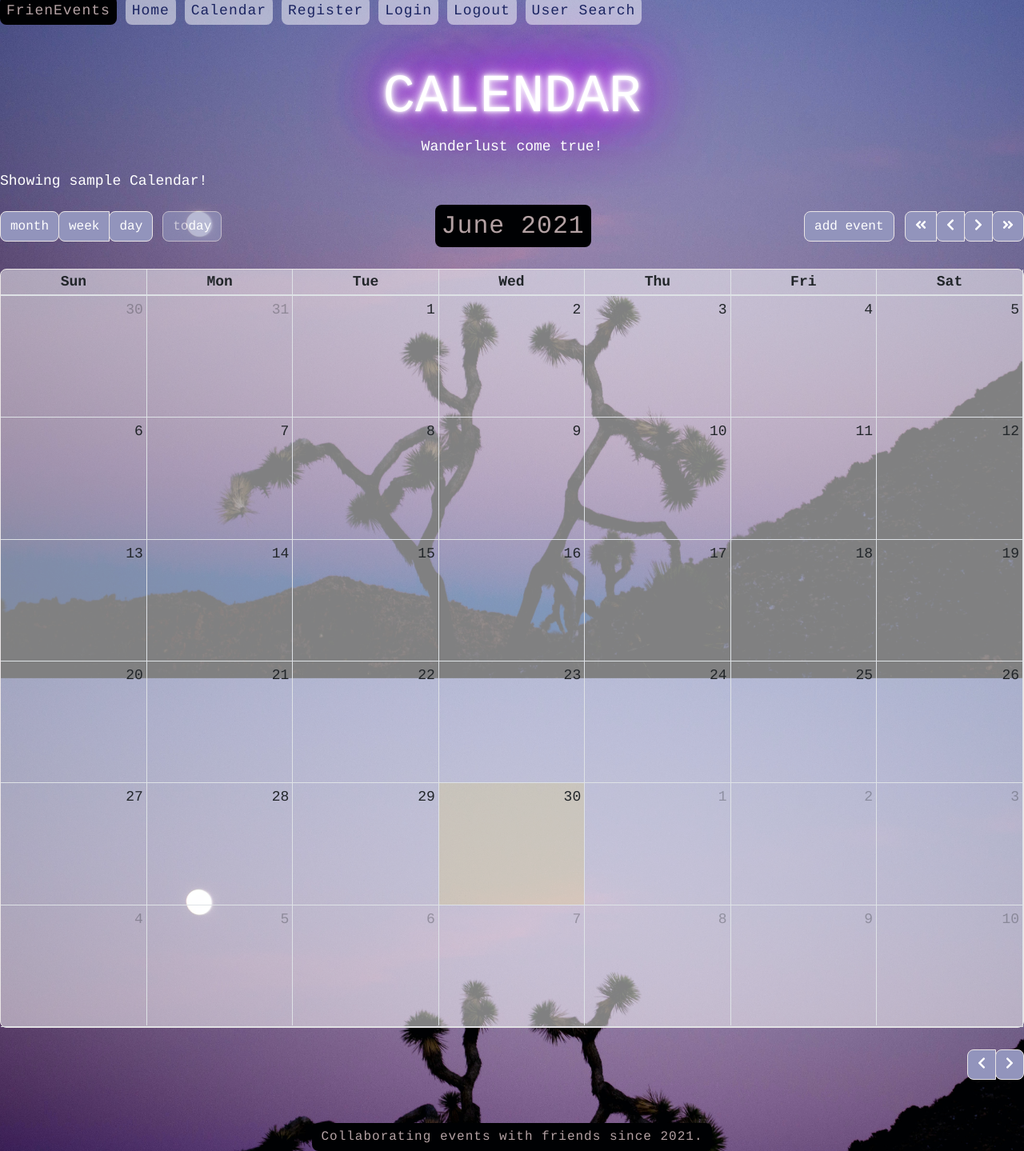
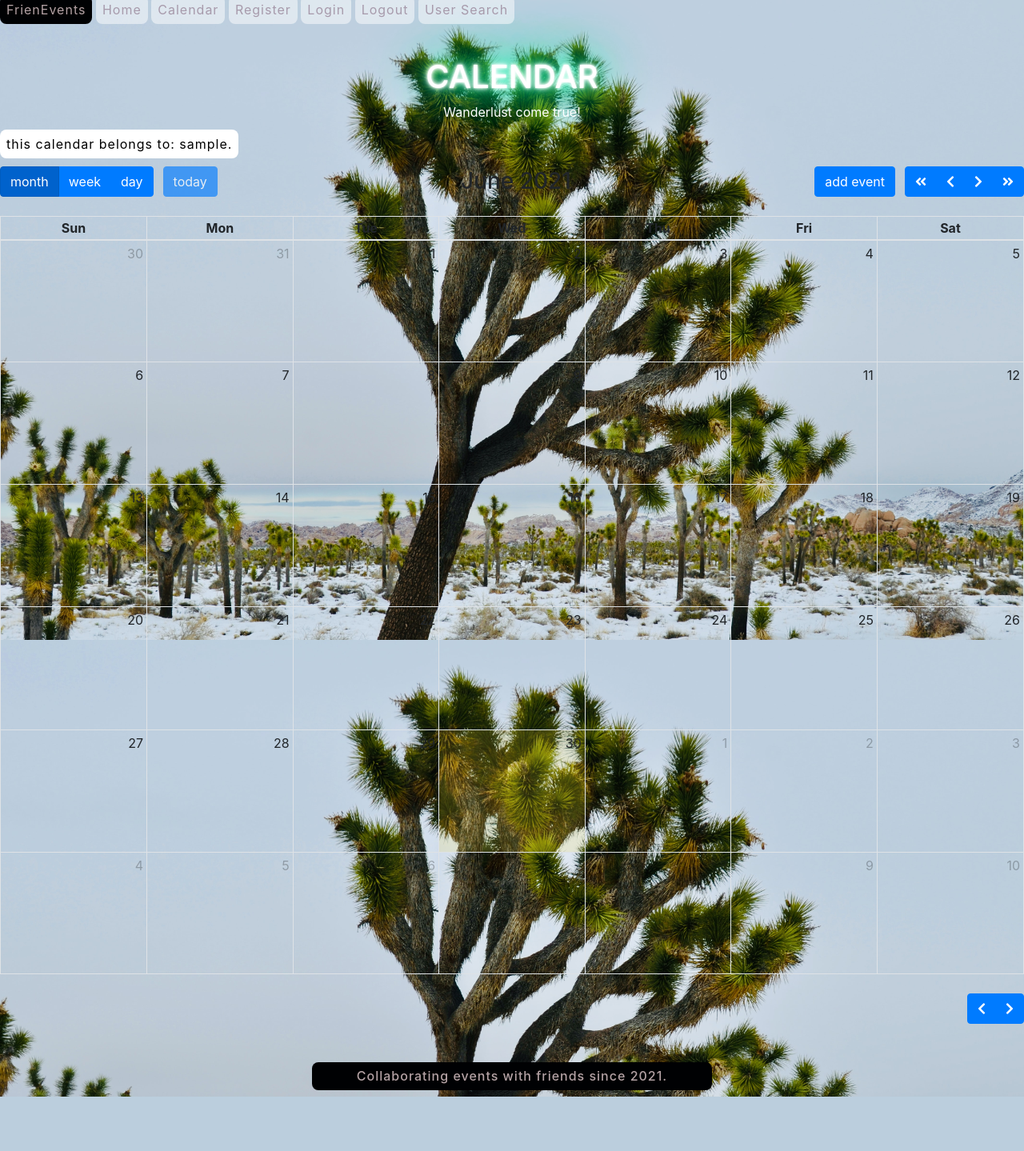
Before and after one commit to crystal-anderson/FrienEvents, a Flask app: page /calendar in a window 1280 px wide. Shown: the whole page at 80% size. After the commit the page ends 1371 px from the top, so only its background shows below. Run offline with Flask 2, Linux system fonts and the light colour scheme; the visitor is signed in with stand-in values (Sample User, id 1); data comes from the database, SQL or seed files in the repository; data that the repository does not hold is empty; some libraries are stand-ins or nearby versions.

Commit message:
Added font styling to templates header text.

```diff
--- a/static/css/calendar-styles.css
+++ /dev/null
@@ -1,295 +0,0 @@
-body {
-  font-size: 18px;
-  font-family: Courier, monospace;
-  background: url("/static/images/eveningjosh.jpg");
-  background-color: black;
-  background-repeat: no-repeat;
-  background-attachment: fixed;
-  background-size: cover;
-}
-
-/* for button transparency and coloring */
-.semi-transparent-button {
-  box-sizing: border-box;
-  top: 0px;
-  position: sticky;
-  margin: 0 auto;
-  padding: 8px;
-  width: 80%;
-  max-width: 150px;
-  background: #fff; /* fallback color for old browsers */background: rgba(255, 255, 255, 0.5);
-  border-radius: 8px;
-  color: #e1dad2;
-  text-align: center;
-  text-decoration: none;
-  letter-spacing: 1px;
-  transition: all 0.3s ease-out;
-}
-
-/* H1 styling for neon */
-.neonText {
-  color: #fff;
-  text-shadow:
-    0 0 7px #fff,
-    0 0 10px #fff,
-    0 0 21px #fff,
-    0 0 42px #bc13fe,
-    0 0 82px #bc13fe,
-    0 0 92px #bc13fe,
-    0 0 102px #bc13fe,
-    0 0 151px #bc13fe;
-}
-
-@keyframes flicker {
-
-  0%, 18%, 22%, 25%, 53%, 57%, 100% {
-
-      text-shadow:
-      0 0 4px #fff,
-      0 0 11px #fff,
-      0 0 19px #fff,
-      0 0 40px #bc13fe,
-      0 0 80px #bc13fe,
-      0 0 90px #bc13fe,
-      0 0 100px #bc13fe,
-      0 0 150px #bc13fe;
-
-  }
-
-  20%, 24%, 55% {
-      text-shadow: none;
-  }
-}
-
-  /* Additional styling for neonText*/
-h1 {
-  text-align: center;
-  font-size: 4.2rem;
-  text-transform: uppercase;
-  font-weight: 400;
-  animation: flicker 1.5s infinite alternate;
-}
-
-/* unvisited link */
-a:link {
-    color: #1b2461;
-  }
-
-/* visited link */
-a:visited {
-    color: #1b2461;
-  }
-
-/* mouse over link */
-a:hover {
-    color:#1b2461;
-  }
-
-/* selected link */
-a:active {
-    color: #1b2461;
-  }
-
-/* font color */
-p {
-    color:#fff;
-  }
-
-/* frienevents logo at top */
-h6 {
-  margin: 0 auto;
-  padding: 8px;
-  width: 90%;
-  max-width: 500px;
-  background: #000103;
-  border-radius: 8px;
-  color: #b4a2a4;
-  text-align: center;
-  letter-spacing: 1px;
-}
-
-/* footer position */
-.footer {
-  position: bottom;
-  bottom: 0;
-  width: 100%;
-  }
-
-/* calendar title (the month, day, or week range) */
-h2.fc-toolbar-title {
-  margin: 0 auto;
-  padding: 8px;
-  width: 100%;
-  max-width: 800px;
-  background: #000103;
-  border-radius: 8px;
-  color: #b4a2a4;
-  text-align: center;
-  letter-spacing: 1px;
-}
-
-/* calendar color (transparent) */
-table.fc-scrollgrid.table-bordered.fc-scrollgrid-liquid {
-  background-color: rgba(255, 255, 255, 0.5);
-  border: 1px solid;
-  border-color: #eae5e6;
-  border-radius: 8px;
-}
-
-/* calendar event dot */
-div.fc-daygrid-event-dot {
-  margin: 0 4px;
-  box-sizing: content-box;
-  width: 0;
-  height: 0;
-  border: 4px solid black;
-  border: calc(var(--fc-daygrid-event-dot-width, 8px) / 2) solid var(--fc-event-border-color, black);
-  border-radius: 4px;
-  border-radius: calc(var(--fc-daygrid-event-dot-width, 8px) / 2);
-}
-
-/* ---- CALENDAR BUTTONS ---- */
-
-/* Today button active mode */
-button.fc-today-button.btn.btn-primary.active {
-  background-color: #9294bc;
-  border: 1px solid;
-  border-color: #eae5e6;
-  border-radius: 8px;
-}
-
-/* Today button */
-button.fc-today-button.btn.btn-primary {
-  background-color: #9294bc;
-  border: 1px solid;
-  border-color: #eae5e6;
-  border-radius: 8px;
-}
-
-/* Month button active mode */
-button.fc-dayGridMonth-button.btn.btn-primary.active {
-  background-color: #9294bc;
-  border: 1px solid;
-  border-color: #eae5e6;
-  border-radius: 8px;
-}
-
-/* Month button */
-button.fc-dayGridMonth-button.btn.btn-primary {
-  background-color: #9294bc;
-  border: 1px solid;
-  border-color: #eae5e6;
-  border-radius: 8px;
-}
-
-/* Week button active mode */
-button.fc-timeGridWeek-button.btn.btn-primary.active {
-  background-color: #9294bc;
-  border: 1px solid;
-  border-color: #eae5e6;
-  border-radius: 8px;
-}
-
-/* Week button */
-button.fc-timeGridWeek-button.btn.btn-primary {
-  background-color: #9294bc;
-  border: 1px solid;
-  border-color: #eae5e6;
-  border-radius: 8px;
-}
-
-/* Day button active mode */
-button.fc-timeGridDay-button.btn.btn-primary.active {
-  background-color: #9294bc;
-  border: 1px solid;
-  border-color: #eae5e6;
-  border-radius: 8px;
-}
-
-/* Day button */
-button.fc-timeGridDay-button.btn.btn-primary {
-  background-color: #9294bc;
-  border: 1px solid;
-  border-color: #eae5e6;
-  border-radius: 8px;
-}
-
-/* Add Event button active mode */
-button.fc-custom1-button.btn.btn-primary.active {
-  background-color: #9294bc;
-  border: 1px solid;
-  border-color: #eae5e6;
-  border-radius: 8px;
-}
-
-/* Add Event button */
-button.fc-custom1-button.btn.btn-primary {
-  background-color: #9294bc;
-  border: 1px solid;
-  border-color: #eae5e6;
-  border-radius: 8px;
-}
-
-/* Previous button active mode */
-button.fc-prev-button.btn.btn-primary.active {
-  background-color: #9294bc;
-  border: 1px solid;
-  border-color: #eae5e6;
-  border-radius: 8px;
-}
-
-/* Previous button */
-button.fc-prev-button.btn.btn-primary {
-  background-color: #9294bc;
-  border: 1px solid;
-  border-color: #eae5e6;
-  border-radius: 8px;
-}
-
-/* Next button active mode */
-button.fc-next-button.btn.btn-primary {
-  background-color: #9294bc;
-  border: 1px solid;
-  border-color: #eae5e6;
-  border-radius: 8px;
-}
-
-/* Next button */
-button.fc-next-button.btn.btn-primary.active {
-  background-color: #9294bc;
-  border: 1px solid;
-  border-color: #eae5e6;
-  border-radius: 8px;
-}
-
-/* Prev Year button active mode */
-button.fc-prevYear-button.btn.btn-primary.active {
-  background-color: #9294bc;
-  border: 1px solid;
-  border-color: #eae5e6;
-  border-radius: 8px;
-}
-
-/* Prev Year button */
-button.fc-prevYear-button.btn.btn-primary {
-  background-color: #9294bc;
-  border: 1px solid;
-  border-color: #eae5e6;
-  border-radius: 8px;
-}
-
-/* Next Year button */
-button.fc-nextYear-button.btn.btn-primary {
-  background-color: #9294bc;
-  border: 1px solid;
-  border-color: #eae5e6;
-  border-radius: 8px;
-}
-
-/* Next Year button */
-button.fc-nextYear-button.btn.btn-primary.active {
-  background-color: #9294bc;
-  border: 1px solid;
-  border-color: #eae5e6;
-  border-radius: 8px;
-}
--- a/static/css/styles.css
+++ b/static/css/styles.css
@@ -21,6 +21,7 @@ form.search,
 form.form-register,
 form.form-login,
 form.form-user-search,
+form.form-add-event,
 div.search-results {
   /* background-color:#194a50; */
   background-color: rgba(255,255,255,0.5);
@@ -158,6 +159,63 @@ ul.flashes {
   transition: all 0.3s ease-out;
 }
 
+/* headline text */
+.white-background {
+  box-sizing: border-box;
+  top: 0px;
+  margin: 0 auto;
+  padding: 8px;
+  width: 80%;
+  max-width: 150px;
+  background: #fff;
+  border-radius: 8px;
+  color: #000;
+  text-align: center;
+  text-decoration: none;
+  letter-spacing: 1px;
+  transition: all 0.3s ease-out;
+}
+
+/* explanation text, currently unused */
+.white-background-small {
+  box-sizing: border-box;
+  top: 0px;
+  margin: 0 auto;
+  padding: 1px;
+  width: 30%;
+  max-width: 30px;
+  background: #fff;
+  border: 1px solid;
+  border-color: #000;
+  border-radius: 3px;
+  color: #000;
+  font-size: .75em;
+  text-align: center;
+  text-decoration: none;
+  letter-spacing: 1px;
+  transition: all 0.3s ease-out;
+}
+
+/* wanderlust homepage phrase box */
+.coral-background {
+  background-color: rgba(255,255,255,0.5);
+  border: 3px solid;
+  border-color: #d8a28c;
+  border-radius: 8px;
+  box-sizing: border-box;
+  top: 0px;
+  margin: 0 auto;
+  padding: 8px;
+  width: 80%;
+  max-width: 150px;
+  font-size: 1.4em;
+  color: #000;
+  text-align: center;
+  text-decoration: none;
+  letter-spacing: 1px;
+  transition: all 0.3s ease-out;
+}
+
 .search-result-title {
   box-sizing: border-box;
   top: 0px;
--- a/templates/calendar.html
+++ b/templates/calendar.html
@@ -8,14 +8,12 @@
 
 <link href='https://cdn.jsdelivr.net/npm/@fortawesome/fontawesome-free@5.13.1/css/all.css' rel='stylesheet' />
 
-<link rel="stylesheet" href="/static/css/calendar-styles.css">
+<link rel="stylesheet" href="/static/css/styles-calendar.css">
 
 {% endblock %}
 
 {% block content %}
 
-
-<link rel="stylesheet" href="/static/css/calendar-styles.css">
 
 <center>
 <h1 class="neonText">Calendar</h1>
@@ -23,7 +21,9 @@
 <p>Wanderlust come true!</p>
 </center>
 
-<p>Showing {{user.username}} Calendar!</p>
+<p>
+ <text class="white-background">this calendar belongs to: {{user.username}}.</text>
+</p>
 
 
 {% if user == current_user %}
```
Also changed, not shown: templates/add-event.html (+15 -5 lines), templates/homepage.html (+16 -12 lines), templates/login.html (+5 -2 lines), templates/register.html (+7 -2 lines), templates/search-results.html (+6 -3 lines), templates/user-search.html (+6 -3 lines).
